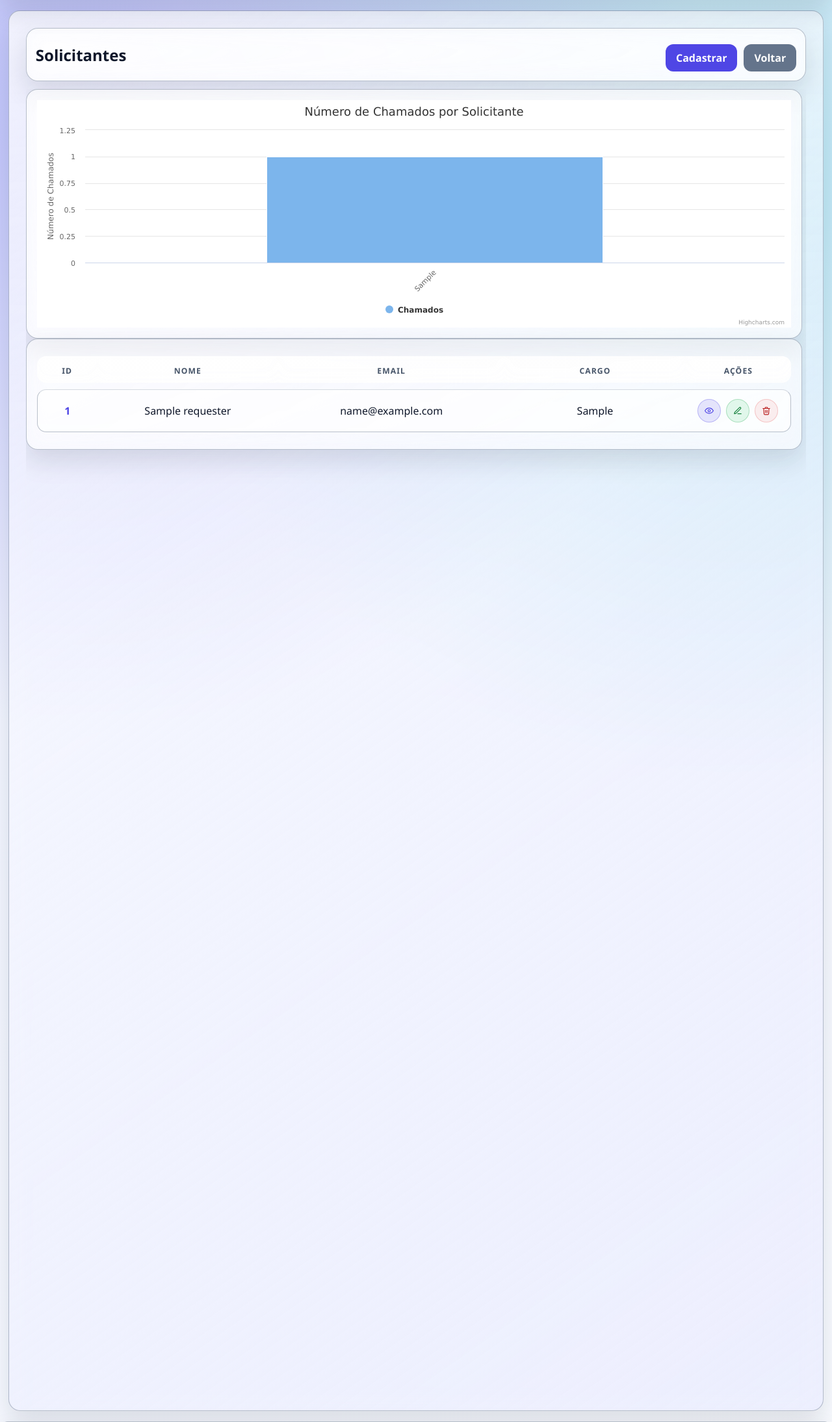
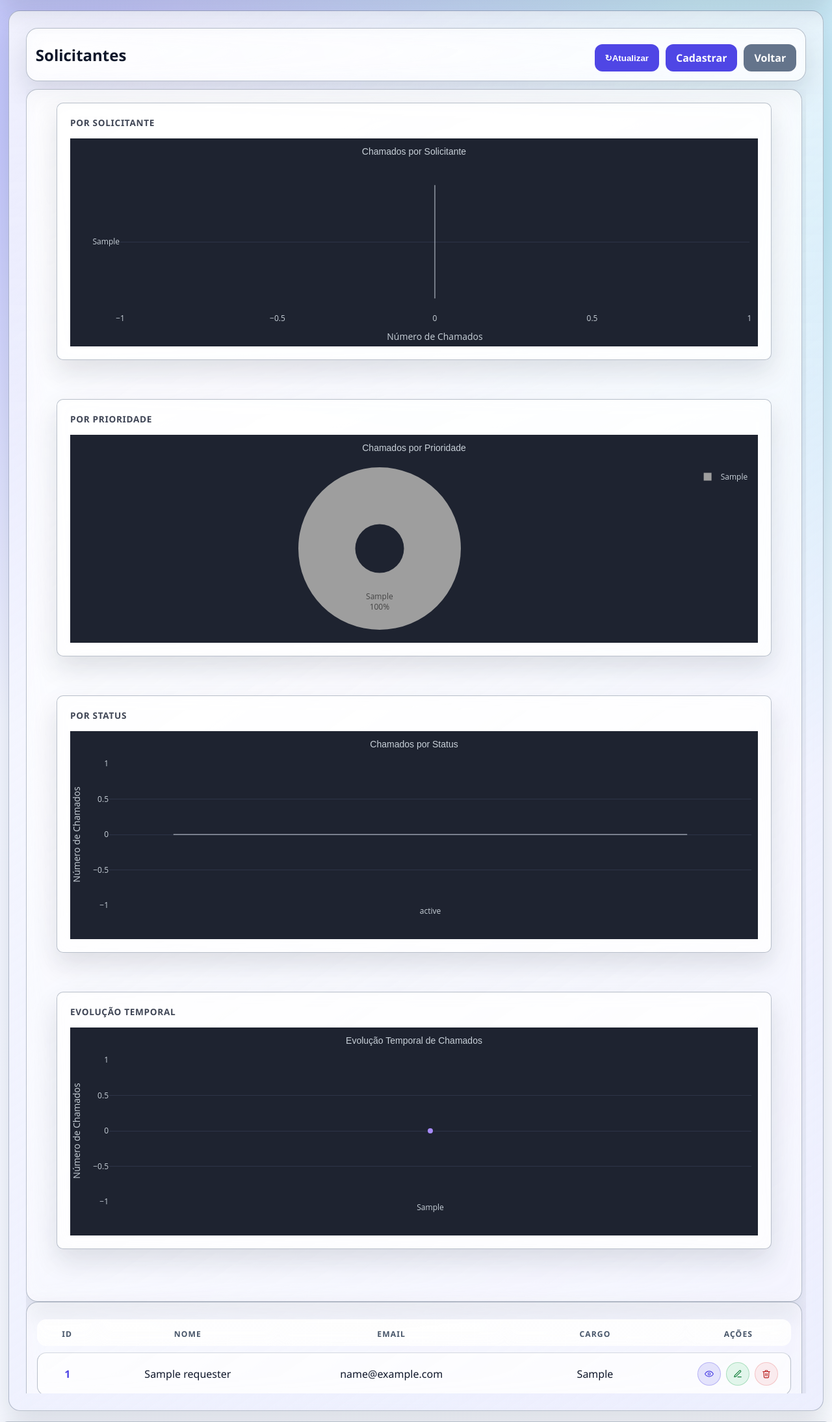
Before and after one commit to PabloAOliveira/SistemaLegado, a Flask app: page /solicitante in a window 1280 px wide. Shown: the part 76-2264 px from the top of the page at 65% size. Run offline with Flask 3, Linux system fonts and the light colour scheme; tables that the repository leaves empty hold one stand-in row (values such as "Sample post"); some libraries are stand-ins or nearby versions.

Commit message:
add graficos

```diff
--- a/app.py
+++ b/app.py
@@ -1,9 +1,15 @@
 import os
+import io
+import json
+import base64
 import sqlite3
 import secrets
 import datetime
+import pandas as pd
+import plotly.express as px
+import plotly.graph_objects as go
 from contextlib import closing
-from flask import Flask, flash, redirect, render_template, request, url_for
+from flask import Flask, flash, jsonify, redirect, render_template, request, url_for
 from flask_migrate import Migrate
 from dotenv import load_dotenv
 from models import db
@@ -40,6 +46,134 @@ DEFAULT_REQUESTERS = (
 )
 
 
+# ---------------------------------------------------------------------------
+# Plotly helpers
+# ---------------------------------------------------------------------------
+_PALETTE_PRIORITY = {
+    'alta':  '#e05252',
+    'media': '#e0a84d',
+    'baixa': '#52a8e0',
+    'sem prioridade': '#9e9e9e',
+}
+
+_PALETTE_STATUS = {
+    'Aberto':       '#52a8e0',
+    'Em Andamento': '#e0a84d',
+    'Concluido':    '#5ac87a',
+    'Cancelado':    '#e05252',
+}
+
+_PALETTE_BAR = [
+    '#4f8ef7', '#a78bfa', '#34d399', '#f97316',
+    '#fb7185', '#facc15', '#22d3ee', '#e879f9',
+]
+
+def _apply_dark_layout(fig, title):
+    BG, FG, GRID = '#1e2330', '#c9d1d9', '#2d3448'
+    fig.update_layout(
+        title={'text': title, 'font': {'color': FG, 'size': 14, 'family': 'sans-serif'}, 'x': 0.5, 'xanchor': 'center'},
+        paper_bgcolor=BG,
+        plot_bgcolor=BG,
+        font={'color': FG},
+        margin=dict(t=50, b=20, l=10, r=10),
+        xaxis=dict(showgrid=False, gridcolor=GRID, zeroline=False, automargin=True),
+        yaxis=dict(showgrid=True, gridcolor=GRID, zeroline=False, automargin=True),
+        autosize=True
+    )
+    return fig
+
+def gerar_graficos():
+    """Gera os 4 graficos usando Plotly e retorna JSON objects."""
+    resultado = {}
+
+    # 1. Chamados por Solicitante (barras horizontais)
+    dados_sol = fetch_all("""
+        SELECT solicitante, COUNT(*) as total
+        FROM demandas
+        WHERE solicitante IS NOT NULL AND solicitante != ''
+        GROUP BY solicitante
+        ORDER BY total ASC
+        LIMIT 10
+    """)
+    if dados_sol:
+        df = pd.DataFrame(dados_sol, columns=['Solicitante', 'Total'])
+        fig = px.bar(df, x='Total', y='Solicitante', orientation='h', text='Total',
+                     color='Solicitante', color_discrete_sequence=_PALETTE_BAR)
+        fig.update_layout(showlegend=False, xaxis_title="Número de Chamados", yaxis_title="")
+        fig.update_traces(textposition='outside')
+        fig = _apply_dark_layout(fig, 'Chamados por Solicitante')
+        resultado['por_solicitante'] = json.loads(fig.to_json())
+    else:
+        resultado['por_solicitante'] = None
+
+    # 2. Por Prioridade (pizza)
+    dados_prio = fetch_all("""
+        SELECT COALESCE(NULLIF(prioridade,''), 'sem prioridade') as prio,
+               COUNT(*) as total
+        FROM demandas
+        GROUP BY prio
+        ORDER BY total DESC
+    """)
+    if dados_prio:
+        df = pd.DataFrame(dados_prio, columns=['Prioridade', 'Total'])
+        cores = [ _PALETTE_PRIORITY.get(p.lower(), '#9e9e9e') for p in df['Prioridade'] ]
+        fig = px.pie(df, values='Total', names='Prioridade',
+                     color_discrete_sequence=cores, hole=0.3)
+        fig.update_traces(textposition='inside', textinfo='percent+label')
+        fig = _apply_dark_layout(fig, 'Chamados por Prioridade')
+        resultado['por_prioridade'] = json.loads(fig.to_json())
+    else:
+        resultado['por_prioridade'] = None
+
+    # 3. Por Status (barras verticais)
+    dados_status = fetch_all("""
+        SELECT COALESCE(NULLIF(status,''), 'Aberto') as st,
+               COUNT(*) as total
+        FROM demandas
+        GROUP BY st
+        ORDER BY total DESC
+    """)
+    if dados_status:
+        df = pd.DataFrame(dados_status, columns=['Status', 'Total'])
+        cores = [ _PALETTE_STATUS.get(s, '#9e9e9e') for s in df['Status'] ]
+        fig = px.bar(df, x='Status', y='Total', text='Total',
+                     color='Status', color_discrete_sequence=cores)
+        fig.update_layout(showlegend=False, xaxis_title="", yaxis_title="Número de Chamados")
+        fig.update_traces(textposition='outside')
+        fig = _apply_dark_layout(fig, 'Chamados por Status')
+        fig.update_layout(xaxis=dict(showgrid=False))
+        resultado['por_status'] = json.loads(fig.to_json())
+    else:
+        resultado['por_status'] = None
+
+    # 4. Evolucao Temporal (linha por mes)
+    dados_temp = fetch_all("""
+        SELECT substr(data_criacao, 1, 7) as mes, COUNT(*) as total
+        FROM demandas
+        WHERE data_criacao IS NOT NULL AND data_criacao != ''
+        GROUP BY mes
+        ORDER BY mes ASC
+        LIMIT 24
+    """)
+    if dados_temp:
+        df = pd.DataFrame(dados_temp, columns=['Mês', 'Total'])
+        fig = px.line(df, x='Mês', y='Total', markers=True, text='Total')
+        fig.update_traces(line=dict(color='#4f8ef7', width=3),
+                          marker=dict(size=8, color='#a78bfa'),
+                          textposition="top center")
+        fig.update_layout(xaxis_title="", yaxis_title="Número de Chamados")
+        fig = _apply_dark_layout(fig, 'Evolução Temporal de Chamados')
+        resultado['evolucao_temporal'] = json.loads(fig.to_json())
+    else:
+        resultado['evolucao_temporal'] = None
+
+    return resultado
+
+
+
+# ---------------------------------------------------------------------------
+# DB helpers
+# ---------------------------------------------------------------------------
 def get_db():
     return closing(sqlite3.connect(DATABASE_PATH))
 
@@ -286,23 +420,16 @@ def detalhes(demanda_id):
 @app.route('/solicitante', methods=['GET'])
 def solicitante():
     requesters = get_requesters()
+    graficos = gerar_graficos()
+    return render_template('solicitante.html',
+                           requesters=requesters,
+                           graficos=graficos)
 
-    # Count de chamados por solicitante
-    dados = fetch_all("""
-        SELECT solicitante, COUNT(*) as total
-        FROM demandas
-        GROUP BY solicitante
-        ORDER BY total DESC
-    """)
 
-    # Formata para o gráfico
-    categorias = [row[0] for row in dados]
-    totais = [row[1] for row in dados]
-
-    return render_template('solicitante.html',
-                         requesters=requesters,
-                         categorias=categorias,
-                         totais=totais)
+@app.route('/solicitante/graficos', methods=['GET'])
+def solicitante_graficos_api():
+    """API para atualizacao dinamica dos graficos via fetch()."""
+    return jsonify(gerar_graficos())
 
 
 @app.route('/sutita', methods=['GET'])
--- a/models.py
+++ b/models.py
@@ -13,6 +13,7 @@ class Demanda(db.Model):
     descricao = db.Column(db.Text)
     solicitante = db.Column(db.Text)
     prioridade = db.Column(db.Text, server_default='')
+    status = db.Column(db.Text, server_default='Aberto')
     data_criacao = db.Column(db.Text)
 
 
--- a/requirements.txt
+++ b/requirements.txt
@@ -5,3 +5,5 @@ Flask-SQLAlchemy==3.1.1
 SQLAlchemy==2.0.48
 alembic>=1.9.0,<1.14.0
 python-dotenv==1.0.1
+plotly>=5.18.0
+pandas>=2.0.0
--- a/templates/solicitante.html
+++ b/templates/solicitante.html
@@ -5,6 +5,9 @@
     <div class="toolbar-inner">
         <h2 style="margin: 0;">Solicitantes</h2>
         <div class="page-actions">
+            <button id="btn-refresh-graficos" class="button-link" type="button" aria-label="Atualizar gráficos">
+                <span id="refresh-icon">&#x21BB;</span> Atualizar
+            </button>
             <a href="{{ url_for('cadastrar_solicitante') }}" class="button-link">Cadastrar</a>
             <a href="{{ url_for('index') }}" class="button-link button-link-muted">Voltar</a>
         </div>
@@ -12,17 +15,35 @@
 </div>
 
 <div class="solicitante-main-scroll">
-    <div class="glass-panel-soft solicitante-chart">
-        <div id="container" class="solicitante-chart-canvas"></div>
 
-        <script id="data" type="application/json">
-        {
-            "categories": {{ categorias | tojson }},
-            "data": {{ totais | tojson }}
-        }
-        </script>
+    <!-- Grade de gráficos matplotlib -->
+    <div class="glass-panel-soft solicitante-charts-section">
+        <div class="charts-vertical-stack">
+
+            <div class="chart-card glass-panel-soft">
+                <p class="chart-label">Por Solicitante</p>
+                <div id="div-por-solicitante" class="chart-container"></div>
+            </div>
+
+            <div class="chart-card glass-panel-soft">
+                <p class="chart-label">Por Prioridade</p>
+                <div id="div-por-prioridade" class="chart-container"></div>
+            </div>
+
+            <div class="chart-card glass-panel-soft">
+                <p class="chart-label">Por Status</p>
+                <div id="div-por-status" class="chart-container"></div>
+            </div>
+
+            <div class="chart-card glass-panel-soft">
+                <p class="chart-label">Evolução Temporal</p>
+                <div id="div-evolucao-temporal" class="chart-container"></div>
+            </div>
+
+        </div>
     </div>
 
+    <!-- Tabela de solicitantes -->
     <div class="glass-panel-soft solicitante-table">
         {% if requesters %}
         <table class="table-demandas">
@@ -66,35 +87,68 @@
     </div>
 </div>
 
-<script src="https://code.highcharts.com/highcharts.js"></script>
+<script src="https://cdn.plot.ly/plotly-2.30.0.min.js"></script>
 <script>
-document.addEventListener('DOMContentLoaded', function () {
-    const data = JSON.parse(document.getElementById('data').textContent);
-    Highcharts.chart('container', {
-        chart: {
-            type: 'column'
-        },
-        title: {
-            text: 'Número de Chamados por Solicitante'
-        },
-        xAxis: {
-            categories: data.categories,
-            labels: {
-                rotation: -45
+(function () {
+    var btn = document.getElementById('btn-refresh-graficos');
+    var icon = document.getElementById('refresh-icon');
+
+    var CHART_IDS = {
+        por_solicitante:  'div-por-solicitante',
+        por_prioridade:   'div-por-prioridade',
+        por_status:       'div-por-status',
+        evolucao_temporal: 'div-evolucao-temporal',
+    };
+
+    var initialGraficos = {{ graficos | tojson | safe }};
+
+    function drawCharts(data) {
+        Object.keys(CHART_IDS).forEach(function(key) {
+            var divId = CHART_IDS[key];
+            var container = document.getElementById(divId);
+            if (container && data[key]) {
+                var chartData = data[key];
+                Plotly.newPlot(divId, chartData.data, chartData.layout, {responsive: true, displayModeBar: false});
             }
-        },
-        yAxis: {
-            min: 0,
-            title: {
-                text: 'Número de Chamados'
-            }
-        },
-        series: [{
-            name: 'Chamados',
-            data: data.data
-        }]
+        });
+        // Força o Plotly a recalcular as dimensões corretamente após o render
+        setTimeout(function() {
+            window.dispatchEvent(new Event('resize'));
+        }, 200);
+    }
+
+    // Desenha na carga inicial
+    drawCharts(initialGraficos);
+
+    function setLoading(loading) {
+        btn.disabled = loading;
+        icon.style.transition = 'transform 0.6s linear';
+        if (loading) {
+            icon.style.animation = 'spin 1s linear infinite';
+        } else {
+            icon.style.animation = '';
+        }
+    }
+
+    btn.addEventListener('click', function () {
+        setLoading(true);
+
+        fetch('/solicitante/graficos')
+            .then(function (res) {
+                if (!res.ok) { throw new Error('HTTP ' + res.status); }
+                return res.json();
+            })
+            .then(function (data) {
+                drawCharts(data);
+            })
+            .catch(function (err) {
+                console.error('Erro ao atualizar gráficos:', err);
+            })
+            .finally(function () {
+                setLoading(false);
+            });
     });
-});
+})();
 
 function deletarSolicitante(id) {
     fetch('/solicitante/deletar/' + id, { method: 'DELETE' })
@@ -109,4 +163,57 @@ function deletarSolicitante(id) {
         });
 }
 </script>
+
+<style>
+@keyframes spin {
+    from { transform: rotate(0deg); }
+    to   { transform: rotate(360deg); }
+}
+#refresh-icon {
+    display: inline-block;
+}
+
+.solicitante-charts-section {
+    padding: 20px;
+    margin-bottom: 0;
+}
+
+.charts-vertical-stack {
+    display: block !important;
+    width: 100% !important;
+    max-width: 1100px !important;
+    margin: 0 auto !important;
+}
+
+.chart-card {
+    display: block !important;
+    width: 100% !important;
+    padding: 20px !important;
+    margin-bottom: 60px !important;
+    border-radius: 10px !important;
+    box-sizing: border-box !important;
+    background: var(--surface-soft);
+    border: 1px solid var(--surface-border);
+    backdrop-filter: blur(14px);
+}
+
+.chart-label {
+    margin: 0 0 15px 0 !important;
+    font-size: 0.85rem !important;
+    font-weight: 700 !important;
+    letter-spacing: 0.05em !important;
+    text-transform: uppercase !important;
+    opacity: 0.8 !important;
+    display: block !important;
+}
+
+.chart-container {
+    width: 100% !important;
+    height: 320px !important;
+    display: block !important;
+    position: relative !important;
+    margin: 0 auto !important;
+    box-sizing: border-box !important;
+}
+</style>
 {% endblock %}
```
Also changed, not shown: migrations/versions/a1558870ac3a_add_status_to_demandas.py (added, +28 -0 lines), templates/editar.html (+12 -0 lines), templates/nova_demanda.html (+12 -0 lines), test_mpld3.py (added, +8 -0 lines).
